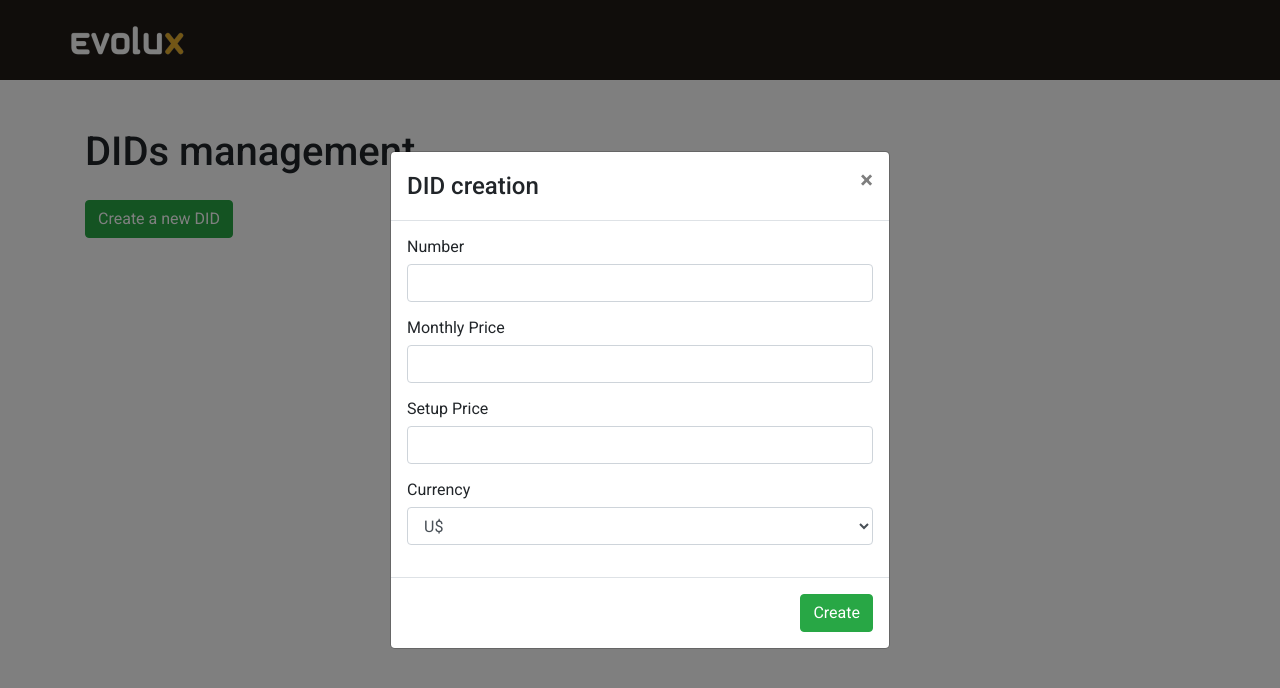
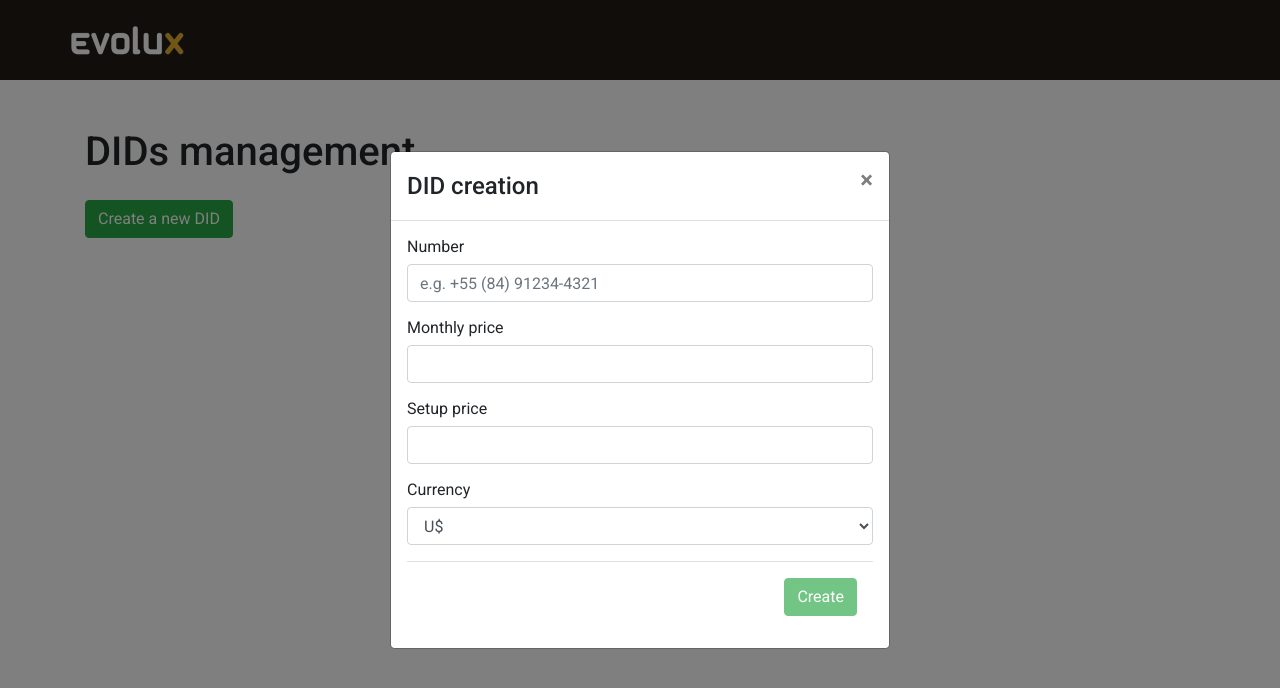
Before and after one commit to JoaoVSouto/evolux-phone-management, a React (Create React App) app: page / in a window 1280 px wide. Both pictures are taken after a click on the button "Create a new DID". Shown: the top 688 px of the page. Built offline with nearby package versions, Linux system fonts and the light colour scheme.

Commit message:
Connect form fields with react-hook-form and add validations

```diff
--- a/package.json
+++ b/package.json
@@ -3,6 +3,7 @@
   "version": "0.1.0",
   "private": true,
   "dependencies": {
+    "@hookform/resolvers": "^1.3.5",
     "@reduxjs/toolkit": "^1.1.0",
     "@testing-library/jest-dom": "^4.2.4",
     "@testing-library/react": "^9.3.2",
@@ -12,8 +13,10 @@
     "react": "^17.0.1",
     "react-bootstrap": "^1.5.2",
     "react-dom": "^17.0.1",
+    "react-hook-form": "^6.15.5",
     "react-redux": "^7.1.3",
-    "react-scripts": "4.0.1"
+    "react-scripts": "4.0.1",
+    "yup": "^0.32.9"
   },
   "scripts": {
     "start": "react-scripts start",
--- a/src/components/NumberCreation.js
+++ b/src/components/NumberCreation.js
@@ -1,18 +1,16 @@
 import * as React from 'react';
+
 import Button from 'react-bootstrap/Button';
 import Modal from 'react-bootstrap/Modal';
-import Form from 'react-bootstrap/Form';
+
+import NumberCreationForm from './NumberCreationForm';
 
 function NumberCreation() {
   const [isModalOpen, setIsModalOpen] = React.useState(false);
 
-  const handleModalOpening = React.useCallback(() => {
-    setIsModalOpen(true);
-  }, []);
+  const handleModalOpening = () => setIsModalOpen(true);
 
-  const handleModalClosing = React.useCallback(() => {
-    setIsModalOpen(false);
-  }, []);
+  const handleModalClosing = () => setIsModalOpen(false);
 
   return (
     <>
@@ -25,36 +23,8 @@ function NumberCreation() {
           <Modal.Title>DID creation</Modal.Title>
         </Modal.Header>
         <Modal.Body>
-          <Form>
-            <Form.Group controlId="didValue">
-              <Form.Label>Number</Form.Label>
-              <Form.Control />
-            </Form.Group>
-
-            <Form.Group controlId="monthlyPrice">
-              <Form.Label>Monthly Price</Form.Label>
-              <Form.Control type="number" step="0.01" />
-            </Form.Group>
-
-            <Form.Group controlId="setupPrice">
-              <Form.Label>Setup Price</Form.Label>
-              <Form.Control type="number" step="0.01" />
-            </Form.Group>
-
-            <Form.Group controlId="didCurrency">
-              <Form.Label>Currency</Form.Label>
-              <Form.Control as="select">
-                <option>U$</option>
-                <option>R$</option>
-                <option>€</option>
-                <option>£</option>
-              </Form.Control>
-            </Form.Group>
-          </Form>
+          <NumberCreationForm />
         </Modal.Body>
-        <Modal.Footer>
-          <Button variant="success">Create</Button>
-        </Modal.Footer>
       </Modal>
     </>
   );
--- /dev/null
+++ b/src/components/NumberCreationForm.js
@@ -0,0 +1,98 @@
+import { useForm } from 'react-hook-form';
+import { yupResolver } from '@hookform/resolvers/yup';
+import * as Yup from 'yup';
+
+import Form from 'react-bootstrap/Form';
+import ModalFooter from 'react-bootstrap/ModalFooter';
+import Button from 'react-bootstrap/Button';
+
+const schema = Yup.object().shape({
+  value: Yup.string().matches(/\+\d{2}\s\(\d{2}\)\s\d{5}-\d{4}/, {
+    message: 'Number is not following the pattern: +xx (xx) xxxxx-xxxx',
+  }),
+  monthlyPrice: Yup.number()
+    .typeError('Monthly price must be a valid number')
+    .min(0.01, 'Monthly price must cost at least 0.01')
+    .max(50, 'Monthly price must cost at maximum 50.00'),
+  setupPrice: Yup.number()
+    .typeError('Setup price must be a valid number')
+    .min(0.01, 'Setup price must cost at least 0.01')
+    .max(300, 'Setup price must cost at maximum 300.00'),
+});
+
+function NumberCreationForm() {
+  const {
+    register,
+    handleSubmit,
+    errors,
+    formState: { isDirty, isValid },
+  } = useForm({
+    resolver: yupResolver(schema),
+    mode: 'all',
+  });
+
+  const onSubmit = (data) => console.log(data);
+
+  return (
+    <Form noValidate onSubmit={handleSubmit(onSubmit)}>
+      <Form.Group controlId="didValue">
+        <Form.Label>Number</Form.Label>
+        <Form.Control
+          name="value"
+          placeholder="e.g. +55 (84) 91234-4321"
+          isInvalid={errors.value}
+          ref={register}
+        />
+        <Form.Control.Feedback type="invalid">
+          {errors.value?.message}
+        </Form.Control.Feedback>
+      </Form.Group>
+
+      <Form.Group controlId="monthlyPrice">
+        <Form.Label>Monthly price</Form.Label>
+        <Form.Control
+          type="number"
+          step="0.01"
+          name="monthlyPrice"
+          isInvalid={errors.monthlyPrice}
+          ref={register}
+        />
+        <Form.Control.Feedback type="invalid">
+          {errors.monthlyPrice?.message}
+        </Form.Control.Feedback>
+      </Form.Group>
+
+      <Form.Group controlId="setupPrice">
+        <Form.Label>Setup price</Form.Label>
+        <Form.Control
+          type="number"
+          step="0.01"
+          name="setupPrice"
+          isInvalid={errors.setupPrice}
+          ref={register}
+        />
+        <Form.Control.Feedback type="invalid">
+          {errors.setupPrice?.message}
+        </Form.Control.Feedback>
+      </Form.Group>
+
+      <Form.Group controlId="didCurrency">
+        <Form.Label>Currency</Form.Label>
+        <Form.Control as="select" name="currency" ref={register}>
+          <option>U$</option>
+          <option>R$</option>
+          <option>€</option>
+          <option>£</option>
+        </Form.Control>
+      </Form.Group>
+
+      <ModalFooter>
+        <Button type="submit" variant="success" disabled={!isDirty || !isValid}>
+          Create
+        </Button>
+      </ModalFooter>
+    </Form>
+  );
+}
+
+export default NumberCreationForm;
--- a/src/styles/index.scss
+++ b/src/styles/index.scss
@@ -24,4 +24,8 @@ input {
 
 button {
   cursor: pointer;
+
+  &:disabled {
+    cursor: not-allowed;
+  }
 }
```
Also changed, not shown: 1 other file (tests, documents, lock files or other folders).
